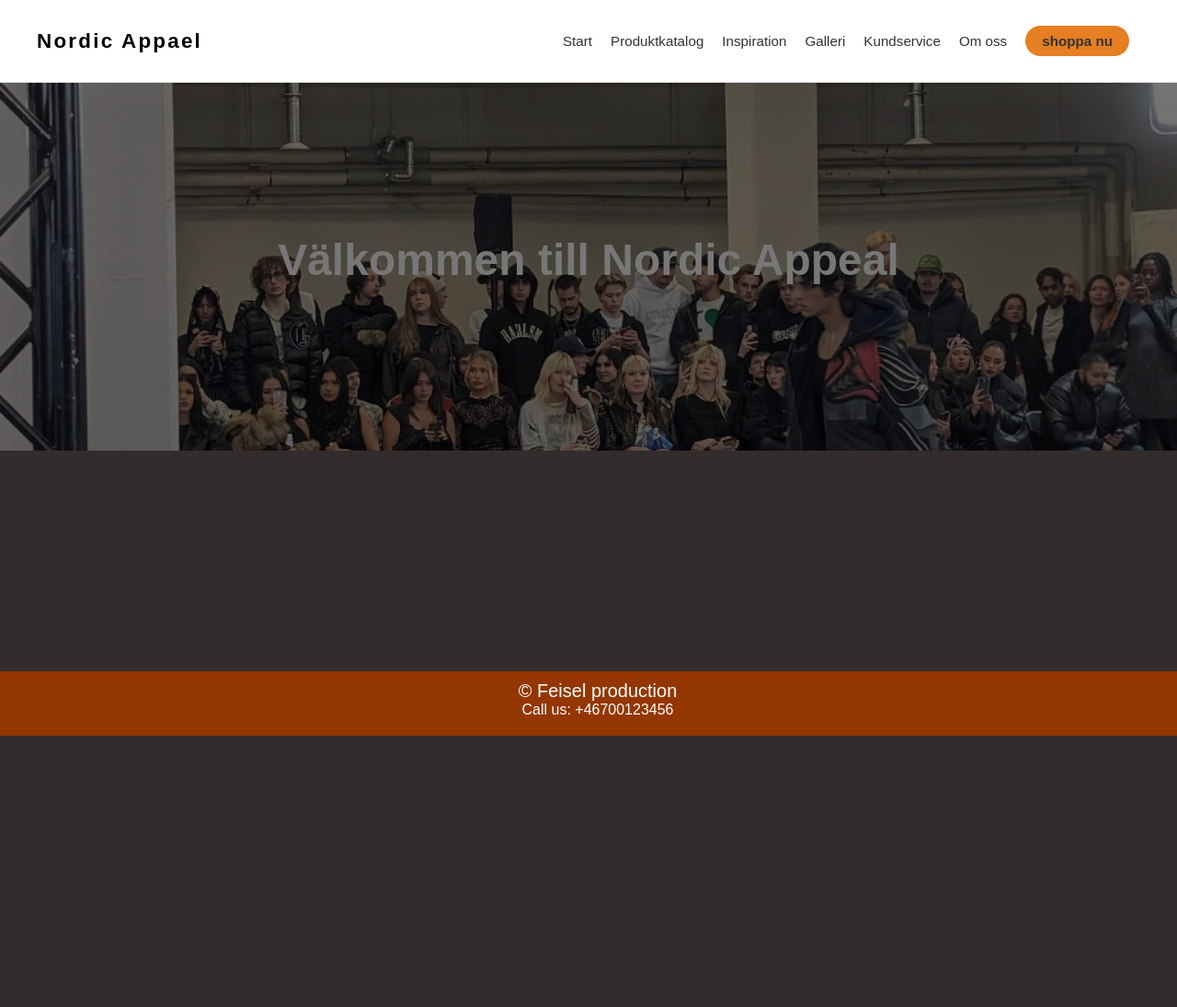
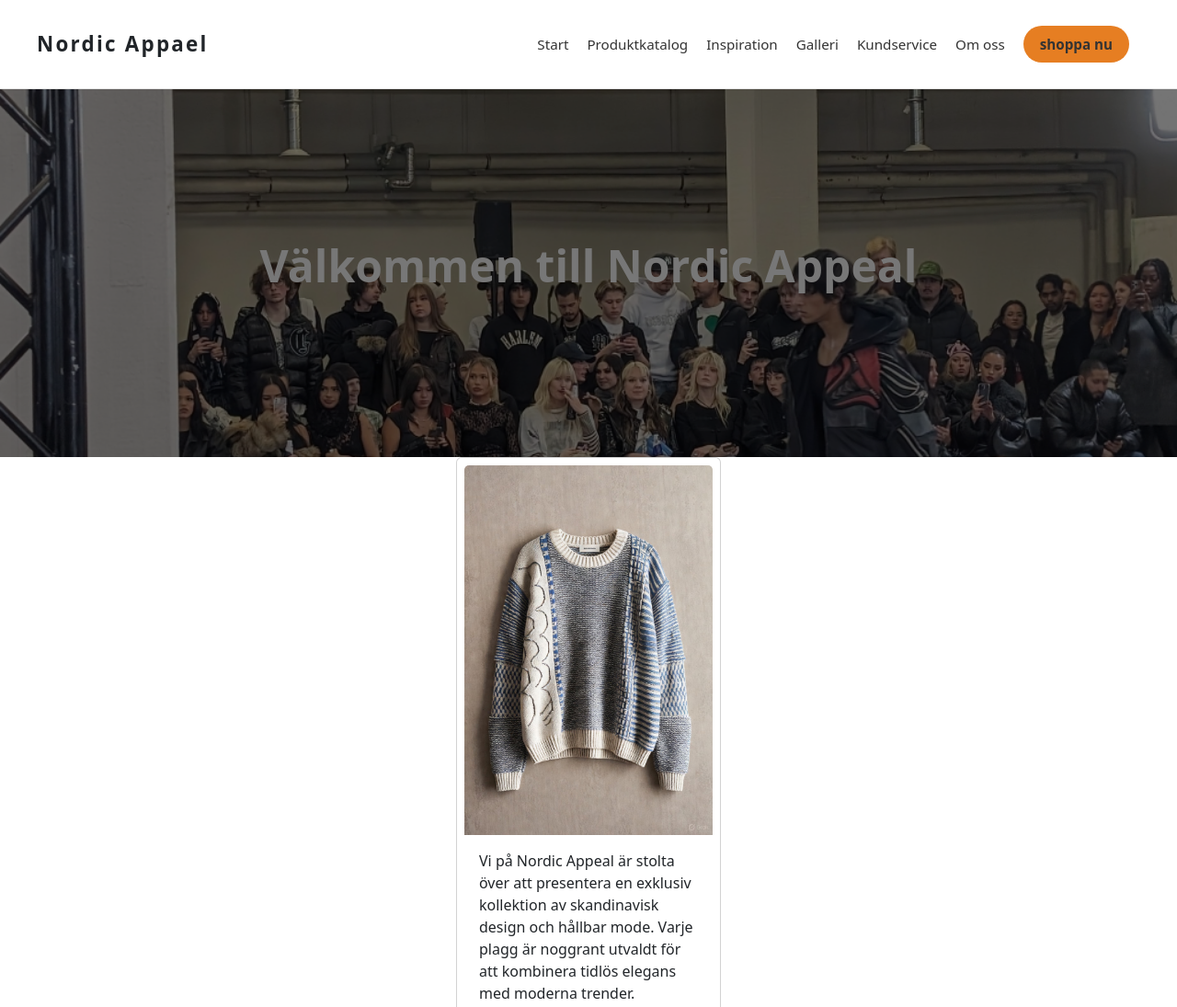
Before and after one commit to Feisel1/Feisel1.github.io, a plain HTML site: page index.html in a window 1280 px wide. Shown: the top 1095 px of the page at 92% size. Before the commit the page ends 800 px from the top, so only its background shows below. Drawn offline with nearby package versions, Linux system fonts and the light colour scheme.

Commit message:
Co-authored-by: feisel2 <feisel2@users.noreply.github.com>

```diff
--- a/index.html
+++ b/index.html
@@ -12,20 +12,31 @@
 <header></header>
 
   <main>
-     <p></p>
-    <section >
+    <section class="hero">
+      <div class="bg-box">
+        <h1 class="style">Välkommen till Nordic Appeal</h1>
+      </div>
 
     </section>
 
-    <section>
+<section>
+<div class="card mx-auto p-2" style="width:18rem;">
+  <img src="grok.jpg" class="card-img-top" alt="...">
+  <div class="card-body">
+    <p class="card-text">Vi på Nordic Appeal är stolta över att presentera en exklusiv kollektion av skandinavisk design och hållbar mode.
+        Varje plagg är noggrant utvaldt för att kombinera tidlös elegans med moderna trender.</p>
+  </div>
+</div>
+</section>
 
-    </section>
+
   </main>
 
   <footer>
 
   </footer>
   <script src="nordic.js"></script>
+ <link href="https://cdn.jsdelivr.net/npm/bootstrap@5.3.8/dist/css/bootstrap.min.css" rel="stylesheet" integrity="sha384-sRIl4kxILFvY47J16cr9ZwB07vP4J8+LH7qKQnuqkuIAvNWLzeN8tE5YBujZqJLB" crossorigin="anonymous">
 </body>
 
 </html>
--- a/nordic.css
+++ b/nordic.css
@@ -12,28 +12,29 @@ padding: 12px ;
 
 }
 body{
-    background-color:rgba(26, 19, 19, 0.89);
+    background-color:rgba(255, 255, 255, 0.89);
     font-family: Arial, sans-serif;
     margin: 0;
     padding: 0;
-    width: 100vw;
-  height: 100%;
-  box-shadow:inset 1000px 1000px 1000px rgba(0, 0, 0, 0.5); ;
-
-
+    width: 100%;
+    min-height: 100vh;
+    display: flex;
+    flex-direction: column;
 }
 
+main {
+  flex: 1;
+}
 
 footer{
     background-color: rgb(148, 54, 0);
     color: white;
-    padding: 10px;
-    position: fixed;
-    bottom: 0;
+    padding: 5px;
+    position: static;
     width: 100%;
     text-align: center;
-    margin-top: 50px;
-    height: 50px;
+    height: auto;
+    font-size: 12px;
 }
 
 .h1{
@@ -52,16 +53,19 @@ footer{
 }
 
 
+.style,
 .hero-title {
   color: #ffffff;
   text-align: center;
   margin: 0 auto 16px auto;
   padding: 24px 12px;
   font-size: 48px;
+  position: relative;
+  z-index: 2;
+  font-weight: 700;
 }
 
-
-@keyframes heroColorCycle {
+@keyframes styleColorCycle {
   0%   { color: #fff4e4; }
   25%  { color: #e67e22; }
   50%  { color: #ccc015; }
@@ -69,13 +73,13 @@ footer{
   100% { color: #ffffff; }
 }
 
+.style,
 .hero-title {
-  animation: heroColorCycle 6s linear infinite;
+  animation: styleColorCycle 6s linear infinite;
 }
 
-
 @media (prefers-reduced-motion: reduce) {
-  .hero-title { animation: none; }
+  .style, .hero-title { animation: none; }
 }
 
 .main-header {
@@ -140,7 +144,7 @@ footer{
   background-image: url("tuttolente-aw24-fashion-x-stockholm-fashion-week-2-1024x771.jpeg");
   background-size: cover;
   background-position: center;
-  box-shadow: inset 1000px 1000px 120px rgba(0, 0, 0, 0.55);
+  box-shadow: inset 100px 1000px 120px rgba(0, 0, 0, 0.55);
   border-radius: 0;
   overflow: hidden;
 }
@@ -153,3 +157,11 @@ footer{
   font-size: 20px;
   color: white;
 }
+
+h2{
+  text-align: center;
+  color: rgb(255, 250, 250);
+  background-color: white;
+  margin-top: 20px;
+  margin-bottom: 20px;
+}
--- a/nordic.js
+++ b/nordic.js
@@ -28,32 +28,3 @@ document.addEventListener('DOMContentLoaded', () => {
     <p>Call us: +46700123456</p>
   `;
 });
-
-
-
-document.addEventListener('DOMContentLoaded', () => {
-
-  if (window.location.pathname.endsWith('index.html') || window.location.pathname === '/') {
-    let bgBox = document.querySelector('div.bg-box');
-
-
-    if (!bgBox) {
-      const main = document.querySelector('main');
-      if (main) {
-        bgBox = document.createElement('div');
-        bgBox.className = 'bg-box';
-        main.insertBefore(bgBox, main.firstChild);
-      }
-    }
-
-    if (bgBox) {
-
-      const title = document.createElement('h1');
-      title.textContent = 'Välkommen till Nordic Appeal';
-      title.className = 'hero-title';
-
-
-      bgBox.appendChild(title);
-    }
-  }
-});
```
Also changed, not shown: grok.jpg (added).
